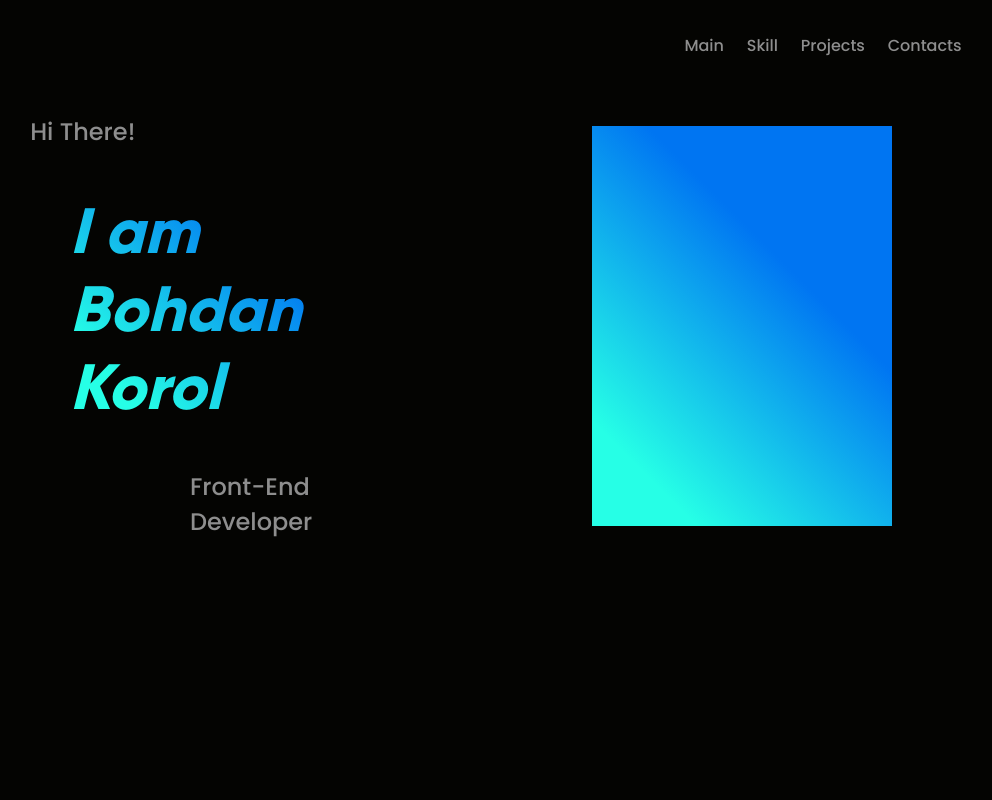
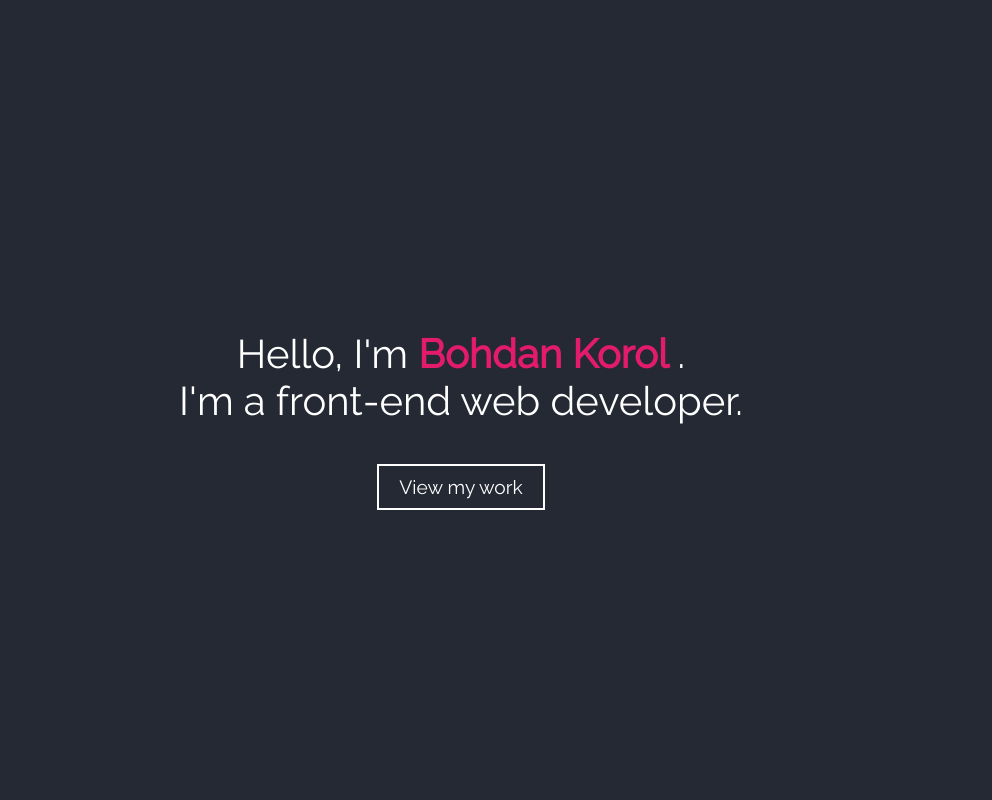
Before and after one commit to bokor-git/portfolio-new, a React (Create React App) app: page / in a window 1280 px wide. Shown: the top 800 px of the page, without its empty margins (179-1171 px from the left). Built offline with nearby package versions, Linux system fonts and the light colour scheme.

Commit message:
main part beta done

```diff
--- a/public/index.html
+++ b/public/index.html
@@ -10,7 +10,9 @@
       content="Web site created using create-react-app"
     />
     <link rel="apple-touch-icon" href="%PUBLIC_URL%/logo192.png" />
+    <link href="https://fonts.googleapis.com/css2?family=Raleway&display=swap" rel="stylesheet">
     <!--
+
       manifest.json provides metadata used when your web app is installed on a
       user's mobile device or desktop. See https://developers.google.com/web/fundamentals/web-app-manifest/
     -->
--- a/src/App.tsx
+++ b/src/App.tsx
@@ -11,8 +11,8 @@ import Footer from "./footer/Footer";
 function App() {
     return (
         <div className="App">
+            <Main/>
             <Header/>
-            <Main/>
             <Skills/>
             <Projects/>
             <Contacts/>
--- a/src/common/styles/Container.module.css
+++ b/src/common/styles/Container.module.css
@@ -1,7 +1,9 @@
 .container {
     height: 100%;
     width: 80%;
+
     display: flex;
+    flex-direction: column;
     justify-content: space-around;
     align-items: center;
     flex-wrap: wrap;
--- a/src/common/styles/sass/variables.scss
+++ b/src/common/styles/sass/variables.scss
@@ -4,12 +4,13 @@ $secondaryGradientColor: #0075f2;
 
 $textColor: #8e8e8e;
 $textFont: 'Poppins', sans-serif;
+$textFont2:  'Raleway', sans-serif;
 $backgroundImgGradient: linear-gradient(45deg, $primaryGradientColor 15%, $secondaryGradientColor 65%);
 $mainTitleFont: "Gilroy", sans-serif;
 $titleColor: #2f323a;
 
 
-$mainBlockColor: #040402;
+$mainBlockColor: #252934;
 $projectsBlockColor: #e5e5e5;
 $footerBlockColor: #111111;
 $contactsBlockColor: #eeeeee;
--- a/src/main/Main.module.scss
+++ b/src/main/Main.module.scss
@@ -6,30 +6,30 @@
 @import "../common/styles/sass/variables";
 @import "../common/styles/sass/mixins";
 .main {
+  text-align: center;
   min-height: 100vh;
   background-color: $mainBlockColor;
   display: flex;
   justify-content: center;
+  align-items: center;
   min-width: 360px;
 
-  .text h1 {
-    @include text($mainTitleFont, 4rem, 900, transparent);
-    margin-left: 10%;
-    font-style: italic;
-    @include gradient(text);
+  .highlight {
+    @include text($textFont2, 30pt, 600, #E31B6D);
   }
 
-  .photo {
-    width: 300px;
-    height: 400px;
-    background-image: $backgroundImgGradient;
+
+  .text p {
+    @include text($textFont2, 30pt, 400, #fff);
   }
 
-  .text p {
-    @include text($textFont, 1.5rem, 100, $textColor);
-  }
-
-  .bottom {
-    margin-left: 40%;
+  .button {
+    @include text($textFont2, 1.2rem, 400, #fff);
+    border: 2px solid #fff;
+    box-sizing: inherit;
+    cursor: pointer;
+    display: inline-block;
+    padding: 10px 20px;
+    transition: all 0.5s;
   }
 }
--- a/src/main/Main.tsx
+++ b/src/main/Main.tsx
@@ -6,11 +6,10 @@ const Main = () => {
     return <div className={style.main}>
         <div className={styleContainer.container}>
             <div className={style.text}>
-                <p className={style.top}>Hi There!</p>
-                <h1>I am<br/> Bohdan Korol</h1>
-                <p className={style.bottom}>Front-End Developer</p>
+                <p className={style.top}>Hello, I'm <span className={style.highlight}>Bohdan Korol </span>. <br/>
+                 I'm a front-end web developer.</p>
             </div>
-            <div className={style.photo}> </div>
+            <div className={style.button}>View my work </div>
         </div>
     </div>
 }
```
